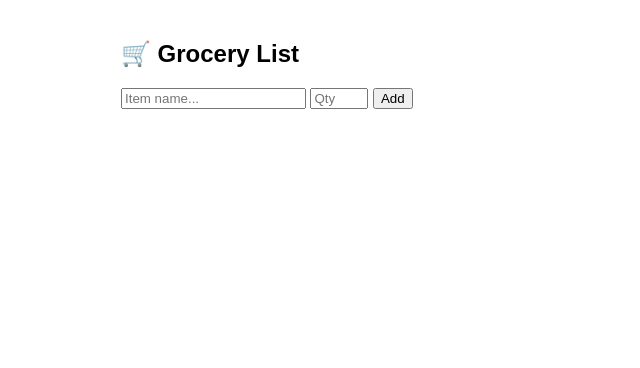
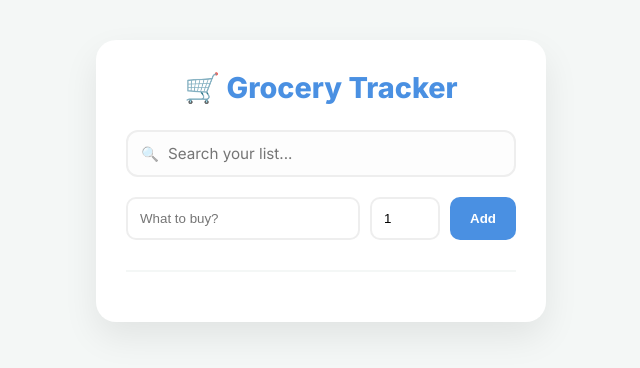
Before and after one commit to niamul007/back-end, a website: page File-System/project_practice/public/index.html in a window 1280 px wide. Shown: the whole page, without its empty margins (319-959 px from the left). Drawn offline with Linux system fonts and the light colour scheme; no server answers.

Commit message:
adding some changes

```diff
--- a/File-System/project_practice/public/index.html
+++ b/File-System/project_practice/public/index.html
@@ -1,24 +1,200 @@
 <!DOCTYPE html>
 <html lang="en">
   <head>
-    <meta charset="UTF-8">
-    <title>MVC Grocery Tracker</title>
+    <meta charset="UTF-8" />
+    <meta name="viewport" content="width=device-width, initial-scale=1.0" />
+    <title>🛒 Smart Grocery Tracker</title>
+    <link href="https://fonts.googleapis.com/css2?family=Inter:wght@400;600;800&display=swap" rel="stylesheet" />
     <style>
-        body { font-family: sans-serif; padding: 20px; max-width: 400px; margin: auto; }
-        .item-row { display: flex; justify-content: space-between; padding: 10px; border-bottom: 1px solid #ddd; }
-        .bought { text-decoration: line-through; color: gray; }
+      :root {
+        --primary: #4a90e2;
+        --danger: #ff5f5f;
+        --success: #2ecc71;
+        --bg: #f4f7f6;
+        --card: #ffffff;
+        --text: #333;
+      }
+
+      * {
+        box-sizing: border-box;
+      }
+
+      body {
+        font-family: "Inter", sans-serif;
+        background-color: var(--bg);
+        color: var(--text);
+        display: flex;
+        justify-content: center;
+        padding: 40px 20px;
+        margin: 0;
+      }
+
+      #app-container {
+        width: 100%;
+        max-width: 450px;
+        background: var(--card);
+        padding: 30px;
+        border-radius: 20px;
+        box-shadow: 0 15px 35px rgba(0, 0, 0, 0.08);
+      }
+
+      h2 {
+        text-align: center;
+        margin-top: 0;
+        margin-bottom: 25px;
+        color: var(--primary);
+        font-weight: 800;
+        font-size: 1.8rem;
+      }
+
+      /* Search Bar Styling */
+      .search-container {
+        position: relative;
+        margin-bottom: 20px;
+      }
+
+      #searchInput {
+        width: 100%;
+        padding: 12px 15px 12px 40px;
+        border: 2px solid #eee;
+        border-radius: 12px;
+        outline: none;
+        font-family: inherit;
+        font-size: 0.95rem;
+        background-color: #fdfdfd;
+        transition: all 0.3s ease;
+      }
+
+      .search-container::before {
+        content: "🔍";
+        position: absolute;
+        left: 15px;
+        top: 50%;
+        transform: translateY(-50%);
+        font-size: 0.9rem;
+        opacity: 0.5;
+        pointer-events: none;
+      }
+
+      #searchInput:focus {
+        border-color: var(--primary);
+        background-color: #fff;
+        box-shadow: 0 4px 12px rgba(74, 144, 226, 0.1);
+      }
+
+      /* Form Styling */
+      #groceryForm {
+        display: flex;
+        gap: 10px;
+        margin-bottom: 30px;
+      }
+
+      input[type="text"],
+      input[type="number"] {
+        padding: 12px;
+        border: 2px solid #eee;
+        border-radius: 10px;
+        outline: none;
+        transition: border-color 0.3s;
+      }
+
+      input[type="text"] { flex-grow: 1; }
+      input[type="number"] { width: 70px; }
+      input:focus { border-color: var(--primary); }
+
+      #submit {
+        background: var(--primary);
+        color: white;
+        border: none;
+        padding: 0 20px;
+        border-radius: 10px;
+        font-weight: bold;
+        cursor: pointer;
+        transition: opacity 0.2s;
+      }
+
+      #submit:hover { opacity: 0.9; }
+
+      /* List Styling */
+      .item-row {
+        display: flex;
+        justify-content: space-between;
+        align-items: center;
+        padding: 16px;
+        background: #fff;
+        border: 1px solid #f0f0f0;
+        border-radius: 12px;
+        margin-bottom: 12px;
+        transition: transform 0.2s;
+      }
+
+      .item-row:hover { transform: scale(1.01); }
+
+      .item-info {
+        display: flex;
+        flex-direction: column;
+        cursor: pointer;
+        flex-grow: 1;
+      }
+
+      .item-text { font-weight: 600; font-size: 1.05rem; }
+      .item-text.bought {
+        text-decoration: line-through;
+        color: #aaa;
+        font-style: italic;
+      }
+
+      .item-qty { font-size: 0.8rem; color: #888; margin-top: 2px; }
+
+      .actions { display: flex; gap: 8px; }
+      .actions button {
+        padding: 8px 12px;
+        border: none;
+        border-radius: 8px;
+        font-weight: 600;
+        font-size: 0.85rem;
+        cursor: pointer;
+      }
+
+      .edit-btn { background: #e3f2fd; color: #1976d2; }
+      .del-btn { background: #ffebee; color: #d32f2f; }
+
+      /* Summary Dashboard */
+      #summary {
+        display: flex;
+        justify-content: space-around;
+        margin-top: 25px;
+        padding-top: 20px;
+        border-top: 2px solid #f4f7f6;
+      }
+
+      .stat-box { text-align: center; }
+      .stat-box span {
+        display: block;
+        font-size: 1.2rem;
+        font-weight: 800;
+        color: var(--primary);
+      }
+      .stat-box label { font-size: 0.7rem; text-transform: uppercase; color: #999; }
     </style>
   </head>
   <body>
-    <h2>🛒 Grocery List</h2>
+    <div id="app-container">
+      <h2>🛒 Grocery Tracker</h2>
+
+      <div class="search-container">
+        <input type="text" id="searchInput" placeholder="Search your list..." />
+      </div>
 
       <form id="groceryForm">
-        <input type="text" id="itemName" placeholder="Item name..." required>
-        <input type="number" id="itemQty" placeholder="Qty" style="width: 50px;" required>
+        <input type="text" id="itemName" placeholder="What to buy?" required />
+        <input type="number" id="itemQty" placeholder="Qty" value="1" required />
         <button type="submit" id="submit">Add</button>
       </form>
 
-    <div id="listContainer" style="margin-top: 20px;">
+      <div id="listContainer"></div>
+
+      <div id="summary"></div>
     </div>
 
     <script src="script.js" type="module"></script>
--- a/File-System/project_practice/public/script.js
+++ b/File-System/project_practice/public/script.js
@@ -18,24 +18,26 @@ async function loadItems() {
       // FIX: Use item.itemName (check your backend field names!)
       div.innerHTML = `
     <div class="item-info">
-        <span class="${item.bought ? "bought" : ""}" id="text-${item.id}" onClick = ${item.bought? "cross()" : ""} >
+        <span
+            class="item-text ${item.bought ? "bought" : ""}"
+            id="text-${item.id}"
+            onclick="window.toggleBought('${item.id}')"
+        >
             ${item.item}
         </span>
-        <small>x${item.itemQty}</small>
+        <span class="item-qty">x${item.itemQty}</span>
     </div>
     <div class="actions">
         <button class="edit-btn" onclick="window.editItem('${item.id}', this)">Edit</button>
         <button class="del-btn" onclick="window.deleteItem('${item.id}')">Delete</button>
     </div>
 `;
-
       container.appendChild(div);
     });
   } catch (err) {
     console.error(err);
   }
 }
-
 
 window.editItem = async (id, buttonElement) => {
   // 1. YOU MUST DEFINE IT FIRST:
@@ -55,7 +57,6 @@ window.editItem = async (id, buttonElement) => {
   buttonElement.innerText = "Save";
   buttonElement.onclick = () => window.saveData(id, buttonElement);
 };
-
 
 window.saveData = async (id, buttonElement) => {
   const inputField = document.getElementById(`input-${id}`);
@@ -79,6 +80,16 @@ window.saveData = async (id, buttonElement) => {
     }
   } catch (error) {
     console.error("Critical error in saveData:", error);
+  }
+};
+window.toggleBought = async (id) => {
+  try {
+    const res = await fetch(`/api/toggle/${id}`, { method: "PATCH" });
+    if (res.ok) {
+      await loadItems(); // This will re-render and apply the .bought class
+    }
+  } catch (error) {
+    console.error("Toggle failed", error);
   }
 };
 
@@ -128,5 +139,16 @@ window.deleteItem = async (id) => {
   }
 };
 
+document.getElementById("searchInput").addEventListener("input", async (e) => {
+  const term = e.target.value.toLowerCase();
+
+  // Path A: Filter existing data in memory (Faster)
+  // Path B: Fetch from your new /api/search?name=... route
+  const res = await fetch(`/api/search?name=${term}`);
+  const filteredData = await res.json();
+
+  renderItems(filteredData); // Your function that clears and refills the listContainer
+});
+
 // Initial Run
 loadItems();
```
Lines whose indentation alone changed are shown as unchanged.
